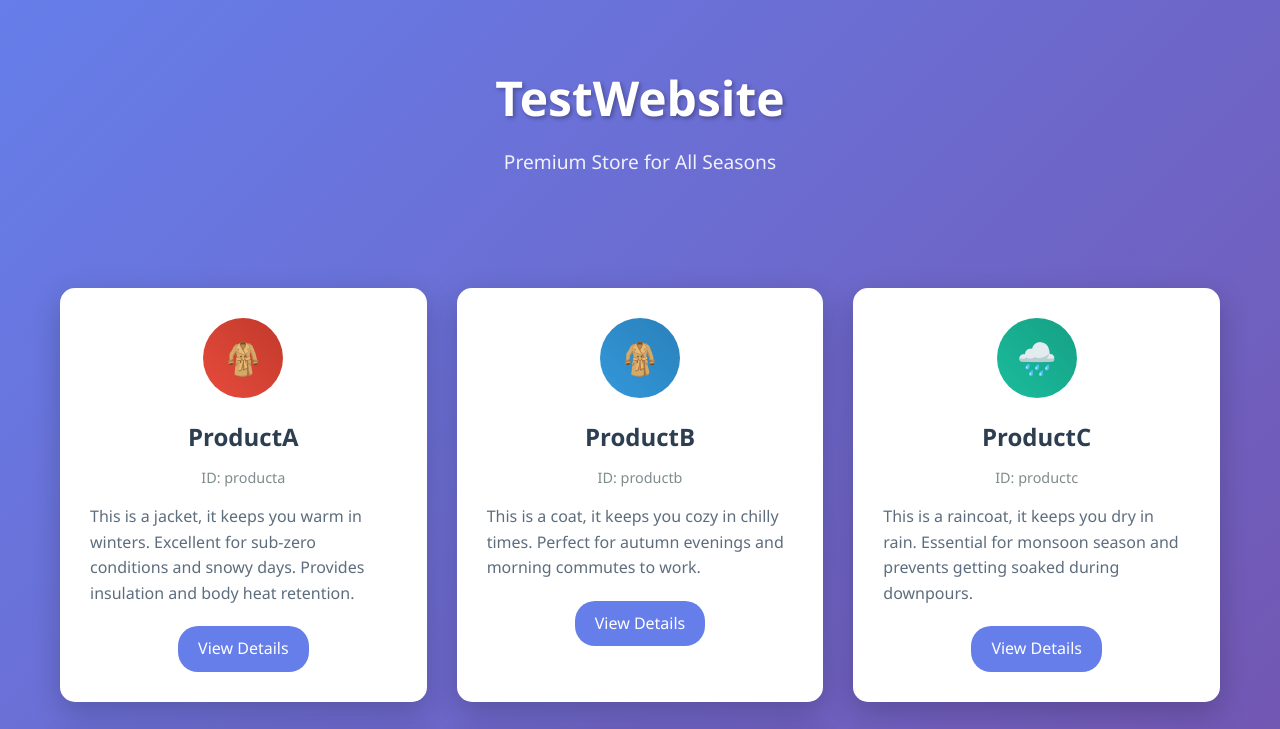
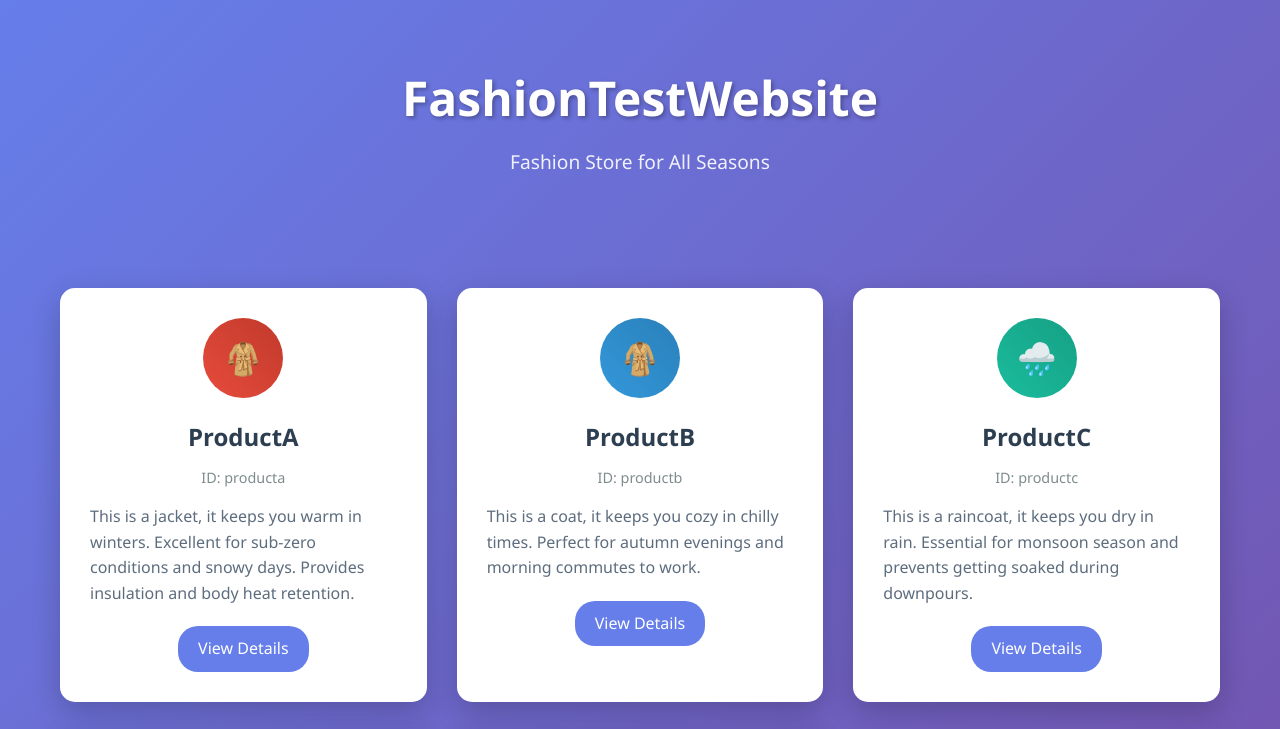
Before and after one commit to sjhaank2/fashionsite, a plain HTML site: page index.html in a window 1280 px wide. Shown: the top 729 px of the page. Drawn offline with Linux system fonts and the light colour scheme.

Commit message:
Update index.html

```diff
--- a/index.html
+++ b/index.html
@@ -160,8 +160,8 @@
 <body>
     <div class="container">
         <header>
-            <h1>TestWebsite</h1>
-            <p class="subtitle">Premium Store for All Seasons</p>
+            <h1>FashionTestWebsite</h1>
+            <p class="subtitle">Fashion Store for All Seasons</p>
         </header>
 
         <div class="products-grid">
```
